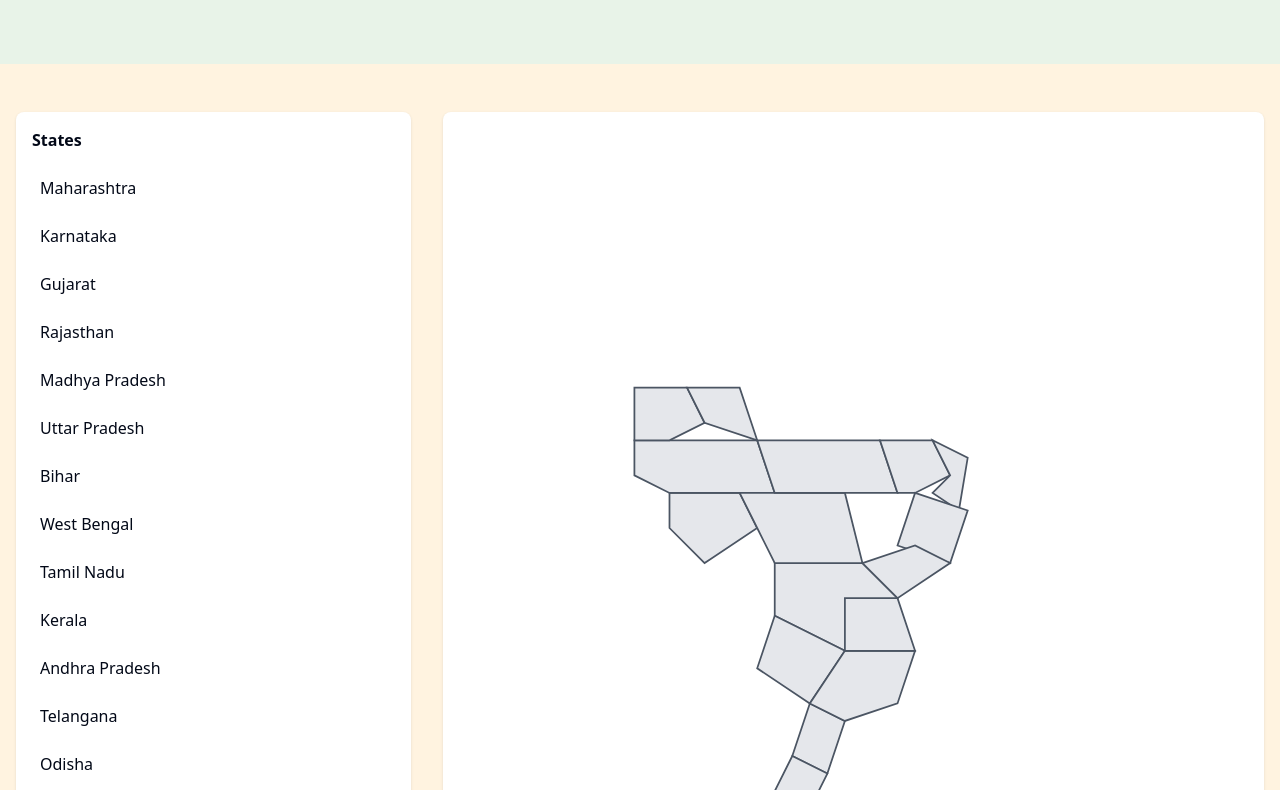
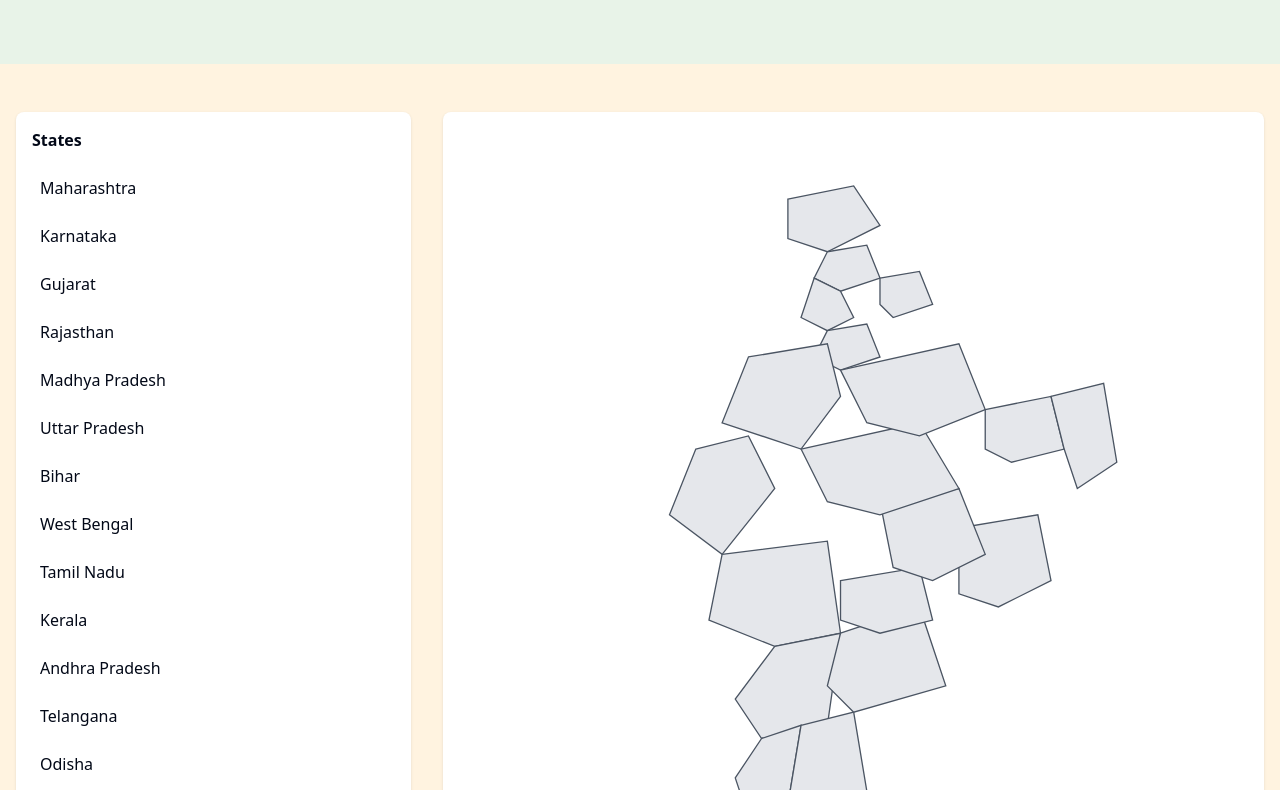
Before and after one commit to pushkargithub0611/samarthx-edu-portal, a React (Vite) app: page / in a window 1280 px wide. Shown: the part 470-1260 px from the top of the page. Built offline with nearby package versions, Linux system fonts and the light colour scheme.

Commit message:
Fix file inclusion error
Resolved the issue where the file `src/components/IndiaMap.tsx` was not included in the context for the task by the codebase RAG system. Adjusted the configuration to ensure proper file recognition for future updates.

```diff
--- a/src/components/IndiaMap.tsx
+++ b/src/components/IndiaMap.tsx
@@ -16,12 +16,82 @@ const IndiaMap = () => {
         </div>
       )}
       <svg
-        viewBox="0 0 450 400"
+        viewBox="0 0 600 600"
         className="w-full h-full"
       >
+        {/* Jammu and Kashmir */}
+        <path
+          d="M250 50 L300 40 L320 70 L280 90 L250 80 Z"
+          fill={selectedState === 'Jammu and Kashmir' ? '#F97316' : '#E5E7EB'}
+          stroke="#4B5563"
+          strokeWidth="1"
+          onClick={() => handleStateClick('Jammu and Kashmir')}
+          className="cursor-pointer hover:fill-orange-200 transition-colors"
+        />
+
+        {/* Himachal Pradesh */}
+        <path
+          d="M280 90 L310 85 L320 110 L290 120 L270 110 Z"
+          fill={selectedState === 'Himachal Pradesh' ? '#F97316' : '#E5E7EB'}
+          stroke="#4B5563"
+          strokeWidth="1"
+          onClick={() => handleStateClick('Himachal Pradesh')}
+          className="cursor-pointer hover:fill-orange-200 transition-colors"
+        />
+
+        {/* Punjab */}
+        <path
+          d="M270 110 L290 120 L300 140 L280 150 L260 140 Z"
+          fill={selectedState === 'Punjab' ? '#F97316' : '#E5E7EB'}
+          stroke="#4B5563"
+          strokeWidth="1"
+          onClick={() => handleStateClick('Punjab')}
+          className="cursor-pointer hover:fill-orange-200 transition-colors"
+        />
+
+        {/* Uttarakhand */}
+        <path
+          d="M320 110 L350 105 L360 130 L330 140 L320 130 Z"
+          fill={selectedState === 'Uttarakhand' ? '#F97316' : '#E5E7EB'}
+          stroke="#4B5563"
+          strokeWidth="1"
+          onClick={() => handleStateClick('Uttarakhand')}
+          className="cursor-pointer hover:fill-orange-200 transition-colors"
+        />
+
+        {/* Haryana */}
+        <path
+          d="M280 150 L310 145 L320 170 L290 180 L270 170 Z"
+          fill={selectedState === 'Haryana' ? '#F97316' : '#E5E7EB'}
+          stroke="#4B5563"
+          strokeWidth="1"
+          onClick={() => handleStateClick('Haryana')}
+          className="cursor-pointer hover:fill-orange-200 transition-colors"
+        />
+
+        {/* Rajasthan */}
+        <path
+          d="M220 170 L280 160 L290 200 L260 240 L200 220 Z"
+          fill={selectedState === 'Rajasthan' ? '#F97316' : '#E5E7EB'}
+          stroke="#4B5563"
+          strokeWidth="1"
+          onClick={() => handleStateClick('Rajasthan')}
+          className="cursor-pointer hover:fill-orange-200 transition-colors"
+        />
+
+        {/* Gujarat */}
+        <path
+          d="M180 240 L220 230 L240 270 L200 320 L160 290 Z"
+          fill={selectedState === 'Gujarat' ? '#F97316' : '#E5E7EB'}
+          stroke="#4B5563"
+          strokeWidth="1"
+          onClick={() => handleStateClick('Gujarat')}
+          className="cursor-pointer hover:fill-orange-200 transition-colors"
+        />
+
         {/* Maharashtra */}
         <path
-          d="M180 220 L230 220 L250 240 L220 270 L180 250 Z"
+          d="M200 320 L280 310 L290 380 L240 390 L190 370 Z"
           fill={selectedState === 'Maharashtra' ? '#F97316' : '#E5E7EB'}
           stroke="#4B5563"
           strokeWidth="1"
@@ -31,7 +101,7 @@ const IndiaMap = () => {
 
         {/* Karnataka */}
         <path
-          d="M180 250 L220 270 L200 300 L170 280 Z"
+          d="M240 390 L290 380 L280 450 L230 460 L210 430 Z"
           fill={selectedState === 'Karnataka' ? '#F97316' : '#E5E7EB'}
           stroke="#4B5563"
           strokeWidth="1"
@@ -39,29 +109,69 @@ const IndiaMap = () => {
           className="cursor-pointer hover:fill-orange-200 transition-colors"
         />
 
-        {/* Gujarat */}
+        {/* Kerala */}
         <path
-          d="M120 180 L160 180 L170 200 L140 220 L120 200 Z"
-          fill={selectedState === 'Gujarat' ? '#F97316' : '#E5E7EB'}
+          d="M230 460 L260 450 L250 510 L220 520 L210 490 Z"
+          fill={selectedState === 'Kerala' ? '#F97316' : '#E5E7EB'}
           stroke="#4B5563"
           strokeWidth="1"
-          onClick={() => handleStateClick('Gujarat')}
+          onClick={() => handleStateClick('Kerala')}
           className="cursor-pointer hover:fill-orange-200 transition-colors"
         />
 
-        {/* Rajasthan */}
+        {/* Tamil Nadu */}
         <path
-          d="M100 150 L170 150 L180 180 L120 180 L100 170 Z"
-          fill={selectedState === 'Rajasthan' ? '#F97316' : '#E5E7EB'}
+          d="M260 450 L300 440 L310 500 L270 520 L250 510 Z"
+          fill={selectedState === 'Tamil Nadu' ? '#F97316' : '#E5E7EB'}
           stroke="#4B5563"
           strokeWidth="1"
-          onClick={() => handleStateClick('Rajasthan')}
+          onClick={() => handleStateClick('Tamil Nadu')}
+          className="cursor-pointer hover:fill-orange-200 transition-colors"
+        />
+
+        {/* Andhra Pradesh */}
+        <path
+          d="M290 380 L350 360 L370 420 L300 440 L280 420 Z"
+          fill={selectedState === 'Andhra Pradesh' ? '#F97316' : '#E5E7EB'}
+          stroke="#4B5563"
+          strokeWidth="1"
+          onClick={() => handleStateClick('Andhra Pradesh')}
+          className="cursor-pointer hover:fill-orange-200 transition-colors"
+        />
+
+        {/* Telangana */}
+        <path
+          d="M290 340 L350 330 L360 370 L320 380 L290 370 Z"
+          fill={selectedState === 'Telangana' ? '#F97316' : '#E5E7EB'}
+          stroke="#4B5563"
+          strokeWidth="1"
+          onClick={() => handleStateClick('Telangana')}
+          className="cursor-pointer hover:fill-orange-200 transition-colors"
+        />
+
+        {/* Odisha */}
+        <path
+          d="M380 300 L440 290 L450 340 L410 360 L380 350 Z"
+          fill={selectedState === 'Odisha' ? '#F97316' : '#E5E7EB'}
+          stroke="#4B5563"
+          strokeWidth="1"
+          onClick={() => handleStateClick('Odisha')}
+          className="cursor-pointer hover:fill-orange-200 transition-colors"
+        />
+
+        {/* Chhattisgarh */}
+        <path
+          d="M320 280 L380 270 L400 320 L360 340 L330 330 Z"
+          fill={selectedState === 'Chhattisgarh' ? '#F97316' : '#E5E7EB'}
+          stroke="#4B5563"
+          strokeWidth="1"
+          onClick={() => handleStateClick('Chhattisgarh')}
           className="cursor-pointer hover:fill-orange-200 transition-colors"
         />
 
         {/* Madhya Pradesh */}
         <path
-          d="M160 180 L220 180 L230 220 L180 220 L170 200 Z"
+          d="M260 240 L350 220 L380 270 L320 290 L280 280 Z"
           fill={selectedState === 'Madhya Pradesh' ? '#F97316' : '#E5E7EB'}
           stroke="#4B5563"
           strokeWidth="1"
@@ -71,7 +181,7 @@ const IndiaMap = () => {
 
         {/* Uttar Pradesh */}
         <path
-          d="M170 150 L240 150 L250 180 L220 180 L180 180 Z"
+          d="M290 180 L380 160 L400 210 L350 230 L310 220 Z"
           fill={selectedState === 'Uttar Pradesh' ? '#F97316' : '#E5E7EB'}
           stroke="#4B5563"
           strokeWidth="1"
@@ -81,7 +191,7 @@ const IndiaMap = () => {
 
         {/* Bihar */}
         <path
-          d="M240 150 L270 150 L280 170 L260 180 L250 180 Z"
+          d="M400 210 L450 200 L460 240 L420 250 L400 240 Z"
           fill={selectedState === 'Bihar' ? '#F97316' : '#E5E7EB'}
           stroke="#4B5563"
           strokeWidth="1"
@@ -91,91 +201,11 @@ const IndiaMap = () => {
 
         {/* West Bengal */}
         <path
-          d="M270 150 L290 160 L285 190 L270 180 L280 170 Z"
+          d="M450 200 L490 190 L500 250 L470 270 L460 240 Z"
           fill={selectedState === 'West Bengal' ? '#F97316' : '#E5E7EB'}
           stroke="#4B5563"
           strokeWidth="1"
           onClick={() => handleStateClick('West Bengal')}
-          className="cursor-pointer hover:fill-orange-200 transition-colors"
-        />
-
-        {/* Tamil Nadu */}
-        <path
-          d="M200 300 L220 310 L210 340 L190 330 Z"
-          fill={selectedState === 'Tamil Nadu' ? '#F97316' : '#E5E7EB'}
-          stroke="#4B5563"
-          strokeWidth="1"
-          onClick={() => handleStateClick('Tamil Nadu')}
-          className="cursor-pointer hover:fill-orange-200 transition-colors"
-        />
-
-        {/* Kerala */}
-        <path
-          d="M190 330 L210 340 L200 360 L180 350 Z"
-          fill={selectedState === 'Kerala' ? '#F97316' : '#E5E7EB'}
-          stroke="#4B5563"
-          strokeWidth="1"
-          onClick={() => handleStateClick('Kerala')}
-          className="cursor-pointer hover:fill-orange-200 transition-colors"
-        />
-
-        {/* Andhra Pradesh */}
-        <path
-          d="M220 270 L260 270 L250 300 L220 310 L200 300 Z"
-          fill={selectedState === 'Andhra Pradesh' ? '#F97316' : '#E5E7EB'}
-          stroke="#4B5563"
-          strokeWidth="1"
-          onClick={() => handleStateClick('Andhra Pradesh')}
-          className="cursor-pointer hover:fill-orange-200 transition-colors"
-        />
-
-        {/* Telangana */}
-        <path
-          d="M220 240 L250 240 L260 270 L220 270 Z"
-          fill={selectedState === 'Telangana' ? '#F97316' : '#E5E7EB'}
-          stroke="#4B5563"
-          strokeWidth="1"
-          onClick={() => handleStateClick('Telangana')}
-          className="cursor-pointer hover:fill-orange-200 transition-colors"
-        />
-
-        {/* Odisha */}
-        <path
-          d="M260 180 L290 190 L280 220 L250 210 Z"
-          fill={selectedState === 'Odisha' ? '#F97316' : '#E5E7EB'}
-          stroke="#4B5563"
-          strokeWidth="1"
-          onClick={() => handleStateClick('Odisha')}
-          className="cursor-pointer hover:fill-orange-200 transition-colors"
-        />
-
-        {/* Chhattisgarh */}
-        <path
-          d="M230 220 L260 210 L280 220 L250 240 Z"
-          fill={selectedState === 'Chhattisgarh' ? '#F97316' : '#E5E7EB'}
-          stroke="#4B5563"
-          strokeWidth="1"
-          onClick={() => handleStateClick('Chhattisgarh')}
-          className="cursor-pointer hover:fill-orange-200 transition-colors"
-        />
-
-        {/* Punjab */}
-        <path
-          d="M100 120 L130 120 L140 140 L120 150 L100 150 Z"
-          fill={selectedState === 'Punjab' ? '#F97316' : '#E5E7EB'}
-          stroke="#4B5563"
-          strokeWidth="1"
-          onClick={() => handleStateClick('Punjab')}
-          className="cursor-pointer hover:fill-orange-200 transition-colors"
-        />
-
-        {/* Haryana */}
-        <path
-          d="M130 120 L160 120 L170 150 L140 140 Z"
-          fill={selectedState === 'Haryana' ? '#F97316' : '#E5E7EB'}
-          stroke="#4B5563"
-          strokeWidth="1"
-          onClick={() => handleStateClick('Haryana')}
           className="cursor-pointer hover:fill-orange-200 transition-colors"
         />
       </svg>
```
